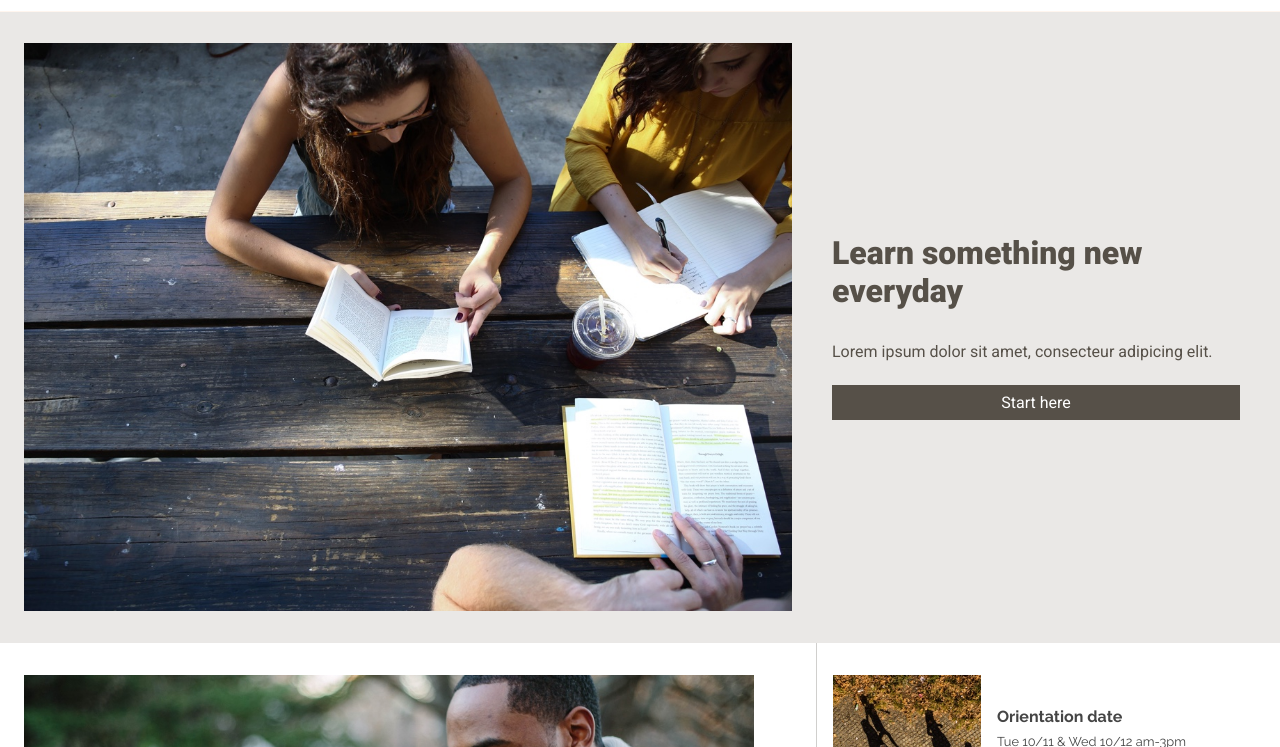
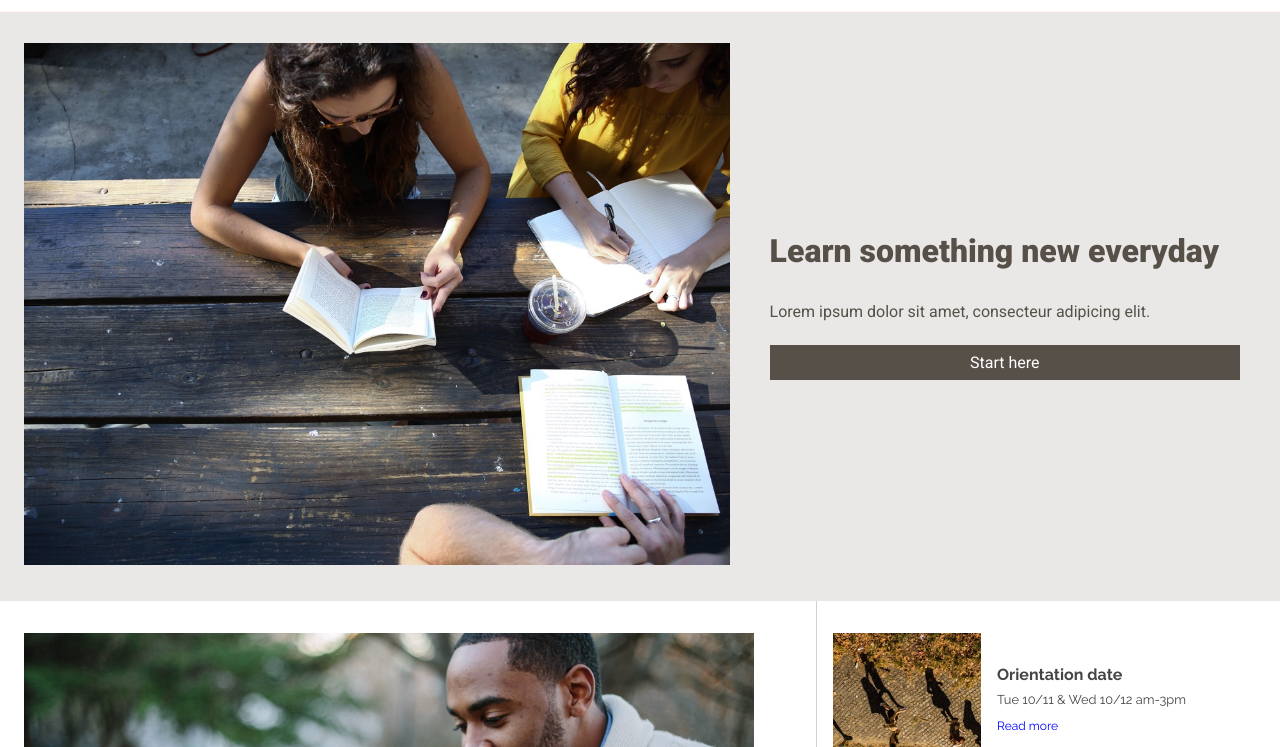
Before and after one commit to michalis-tsiropoulos/colmar, a plain HTML site: page index.html in a window 1280 px wide. Shown: the part 53-800 px from the top of the page. Drawn offline with Linux system fonts and the light colour scheme; files whose address does not match are found by name.

Commit message:
fix the banner divs2

```diff
--- a/index.html
+++ b/index.html
@@ -46,7 +46,9 @@
 
   <!-- Banner-->
   <div class="banner-container">
+    <div class="banner-img">
       <img src=" file:///C:/Projects/capstone_2/resources/images/banner.jpg"/>
+    </div>
     <div class="banner-text">
       <h3>Learn something new everyday</h3>
       <p>Lorem ipsum dolor sit amet, consecteur adipicing elit.</p>
--- a/resources/CSS/style.css
+++ b/resources/CSS/style.css
@@ -122,12 +122,14 @@ html {
   width:100%;
 }
 
-.banner-container img{
+.banner-img{
   padding: 2rem 2.5rem 2rem 1.5rem;
   width: 60%;
-  height: 100%;
+
 }
-
+.banner-img img{
+  width:100%;
+}
 
 .banner-text{
   display: flex;
@@ -135,6 +137,7 @@ html {
   flex-direction: column;
   margin-right: 2.5rem;
   color:#454545;
+  width: 40%;
 }
 
 .banner-text h3 {
```
